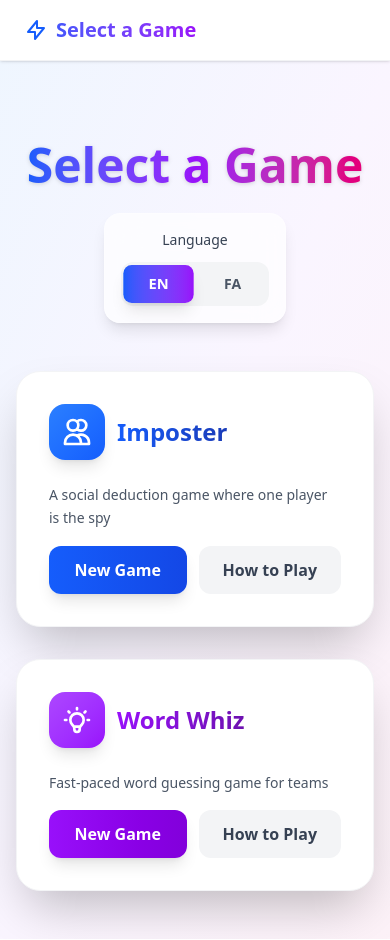
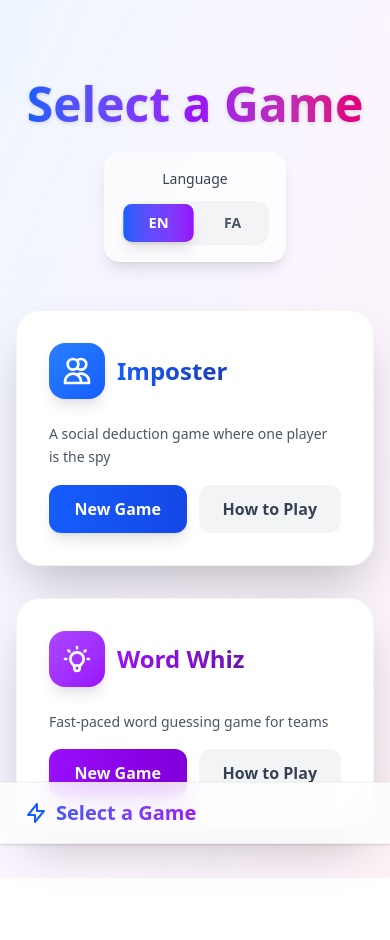
Before and after one commit to hamidmayeli/imposter, a React (Vite) app: page / in a window 390 px wide. Built offline with nearby package versions, Linux system fonts and the light colour scheme.

Commit message:
Relocate header

```diff
--- a/index.html
+++ b/index.html
@@ -7,7 +7,7 @@
     <title>Imposter</title>
   </head>
   <body class="bg-white dark:bg-gray-800 text-gray-900 dark:text-gray-100">
-    <div id="root"></div>
+    <div id="root" class="flex flex-col-reverse md:flex-col min-h-screen"></div>
     <script type="module" src="/src/main.tsx"></script>
   </body>
 </html>
--- a/src/App.tsx
+++ b/src/App.tsx
@@ -12,7 +12,7 @@ import WordWhizPlay from './pages/wordWhiz/Play';
 const MenuBar: React.FC = () => {
   const t = useT();
   return (
-    <nav className="sticky top-0 z-50 backdrop-blur-lg bg-white/80 dark:bg-gray-900/80 border-b border-gray-200/50 dark:border-gray-700/50 shadow-sm">
+    <nav className="sticky bottom-0 md:top-0 z-50 backdrop-blur-lg bg-white/80 dark:bg-gray-900/80 border-b md:border-b border-t md:border-t-0 border-gray-200/50 dark:border-gray-700/50 shadow-sm">
       <div className="max-w-7xl mx-auto px-6 py-4">
         <div className="flex items-center justify-between">
           <Link to="/" className="group flex items-center gap-2 text-xl font-bold bg-gradient-to-r from-blue-600 to-purple-600 dark:from-blue-400 dark:to-purple-400 bg-clip-text text-transparent hover:from-blue-700 hover:to-purple-700 dark:hover:from-blue-300 dark:hover:to-purple-300 transition-all">
```
